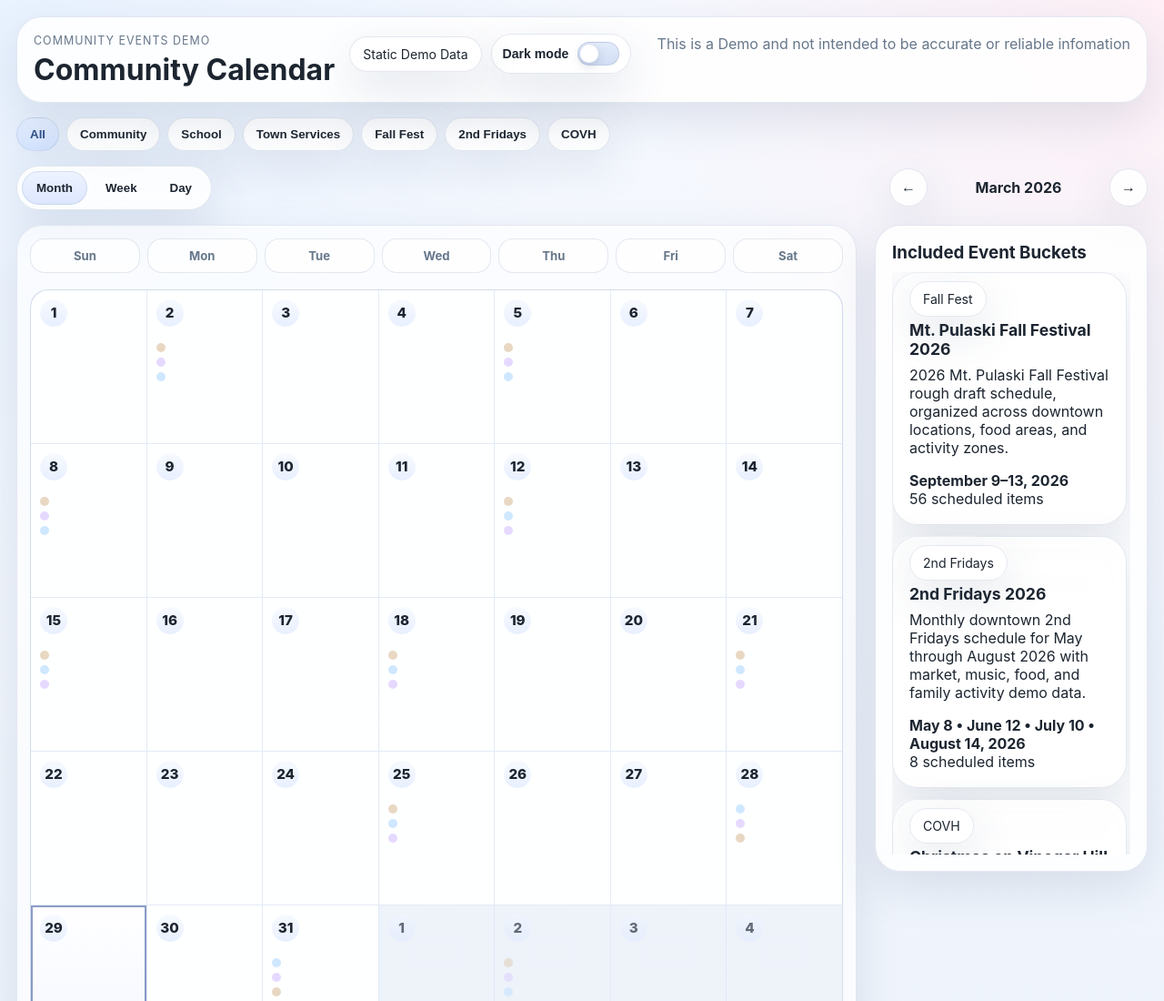
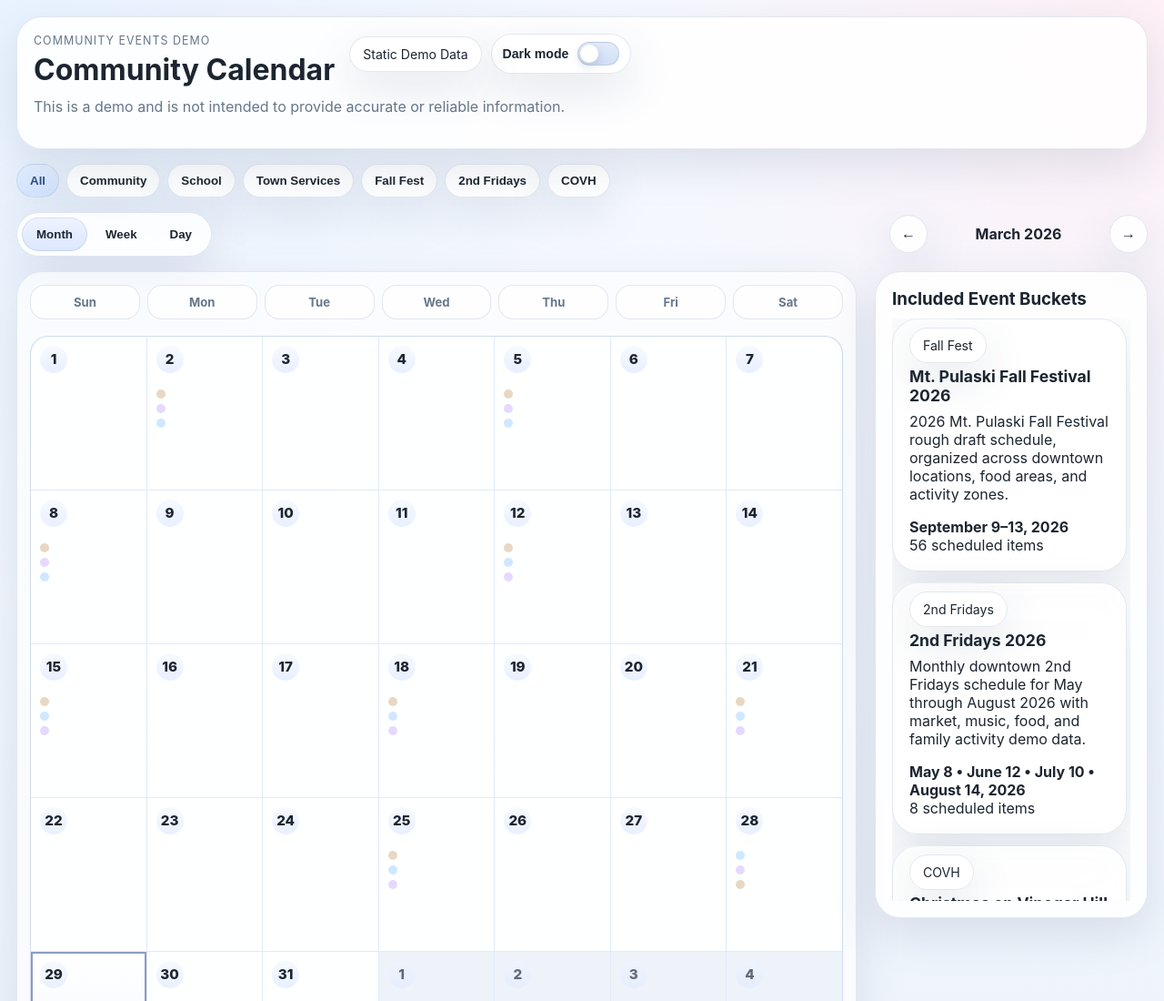
Before and after one commit to JStiner/MP_CommunityEvents, a plain HTML site: page index.html in a window 1280 px wide. Shown: the top 1100 px of the page at 91% size. Drawn offline with Linux system fonts and the light colour scheme.

Commit message:
Update index.html

```diff
--- a/index.html
+++ b/index.html
@@ -35,7 +35,7 @@
         </div>
 
         <p class="subtle">
-          This is a Demo and not intended to be accurate or reliable infomation
+          This is a demo and is not intended to provide accurate or reliable information.
         </p>
       </div>
     </header>
```
